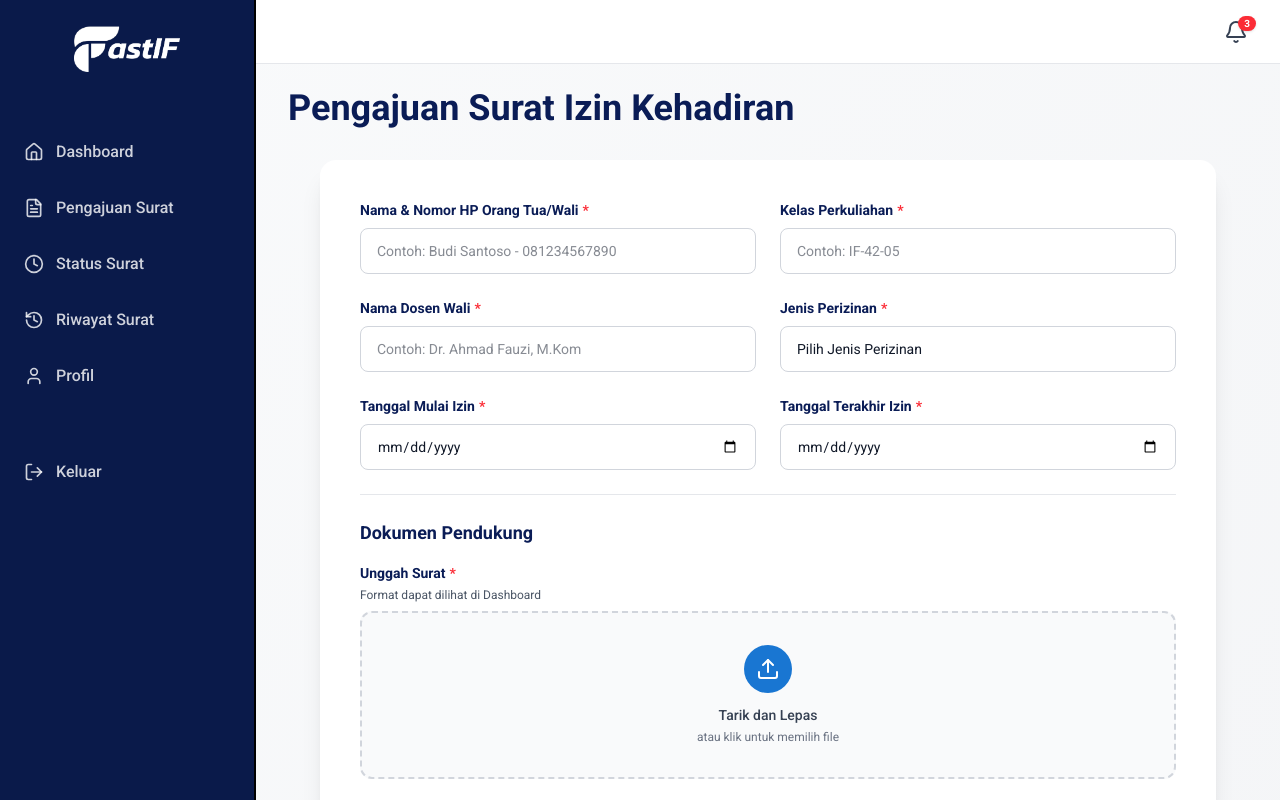
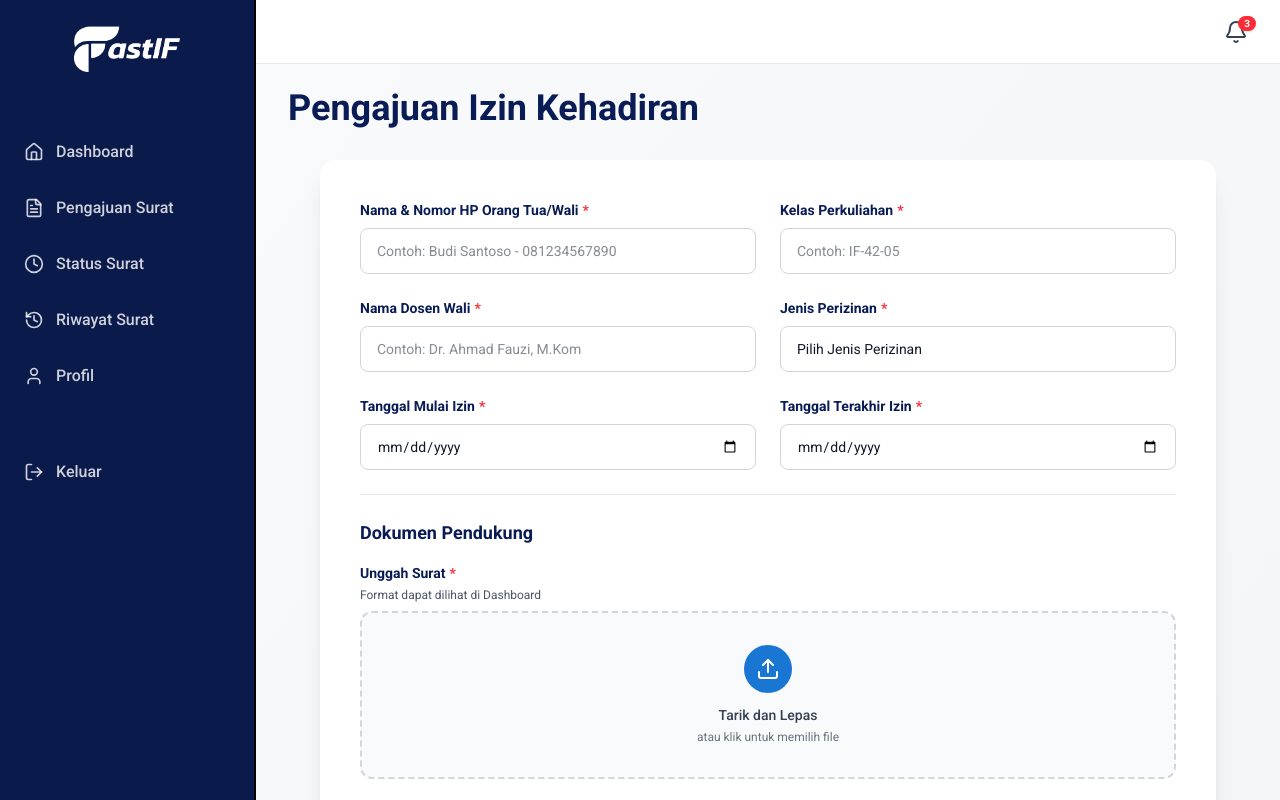
Before and after one commit to Suanda27/FastIF, a Next.js app: page /mahasiswa/PengajuanSurat/SuratIzinKehadiran in a window 1280 px wide. Shown: the top 800 px of the page. Built offline with nearby package versions, Linux system fonts and the light colour scheme.

Commit message:
fix: update titles for Surat Izin Kehadiran and Pengajuan Surat pages for consistency

```diff
--- a/src/app/mahasiswa/PengajuanSurat/SuratIzinKehadiran/page.tsx
+++ b/src/app/mahasiswa/PengajuanSurat/SuratIzinKehadiran/page.tsx
@@ -121,7 +121,7 @@ export default function SuratIzinKehadiranPage() {
           {/* Judul */}
           <motion.div initial={{ opacity: 0, y: -20 }} animate={{ opacity: 1, y: 0 }} className="mb-6 lg:mb-8">
             <h1 className="text-2xl sm:text-3xl lg:text-4xl font-bold text-[#0A1C56]">
-              Pengajuan Surat Izin Kehadiran
+              Pengajuan Izin Kehadiran
             </h1>
           </motion.div>
 
@@ -279,7 +279,7 @@ export default function SuratIzinKehadiranPage() {
             <h3 className="text-2xl font-bold text-[#0A1C56] mb-2">Berhasil!</h3>
 
             <p className="text-gray-600 mb-6">
-              Pengajuan surat izin kehadiran Anda telah berhasil dikirim dan akan segera diproses.
+              Pengajuan Izin Kehadiran Anda telah berhasil dikirim dan akan segera diproses.
             </p>
 
             <button
--- a/src/app/mahasiswa/PengajuanSurat/page.tsx
+++ b/src/app/mahasiswa/PengajuanSurat/page.tsx
@@ -6,7 +6,7 @@ import CardSurat from "../components/CardSurat";
 import StudentHeader from "../components/StudentHeader";
 
 const suratTypes = [
-  { title: "Surat Izin Kehadiran", iconName: "Mail", link: "/mahasiswa/PengajuanSurat/SuratIzinKehadiran" },
+  { title: "Izin Kehadiran", iconName: "Mail", link: "/mahasiswa/PengajuanSurat/IzinKehadiran" },
   { title: "Surat Survei", iconName: "Globe", link: "/mahasiswa/PengajuanSurat/SuratSurvei" },
   { title: "Surat Pengantar", iconName: "Send", link: "/mahasiswa/PengajuanSurat/SuratPengantar" },
   { title: "Surat Beasiswa", iconName: "Award", link: "/mahasiswa/PengajuanSurat/SuratBeasiswa" },
@@ -21,7 +21,7 @@ export default function PengajuanSuratPage() {
 
       <div className="flex-1 max-w-7xl mx-auto w-full px-6 pt-4 md:pl-24 md:pt-2">
         <StudentHeader />
-        <h1 className="text-3xl md:text-4xl font-bold text-[#0A1C56] mb-8">Pilih Jenis Surat</h1>
+        <h1 className="text-3xl md:text-4xl font-bold text-[#0A1C56] mb-8">Pilih Jenis Keperluan</h1>
 
         <div className="grid grid-cols-1 sm:grid-cols-2 lg:grid-cols-3 gap-6 sm:gap-8 items-stretch">
           {suratTypes.map((surat) => (
```
Also changed, not shown: 1 other file (tests, documents, lock files or other folders).
